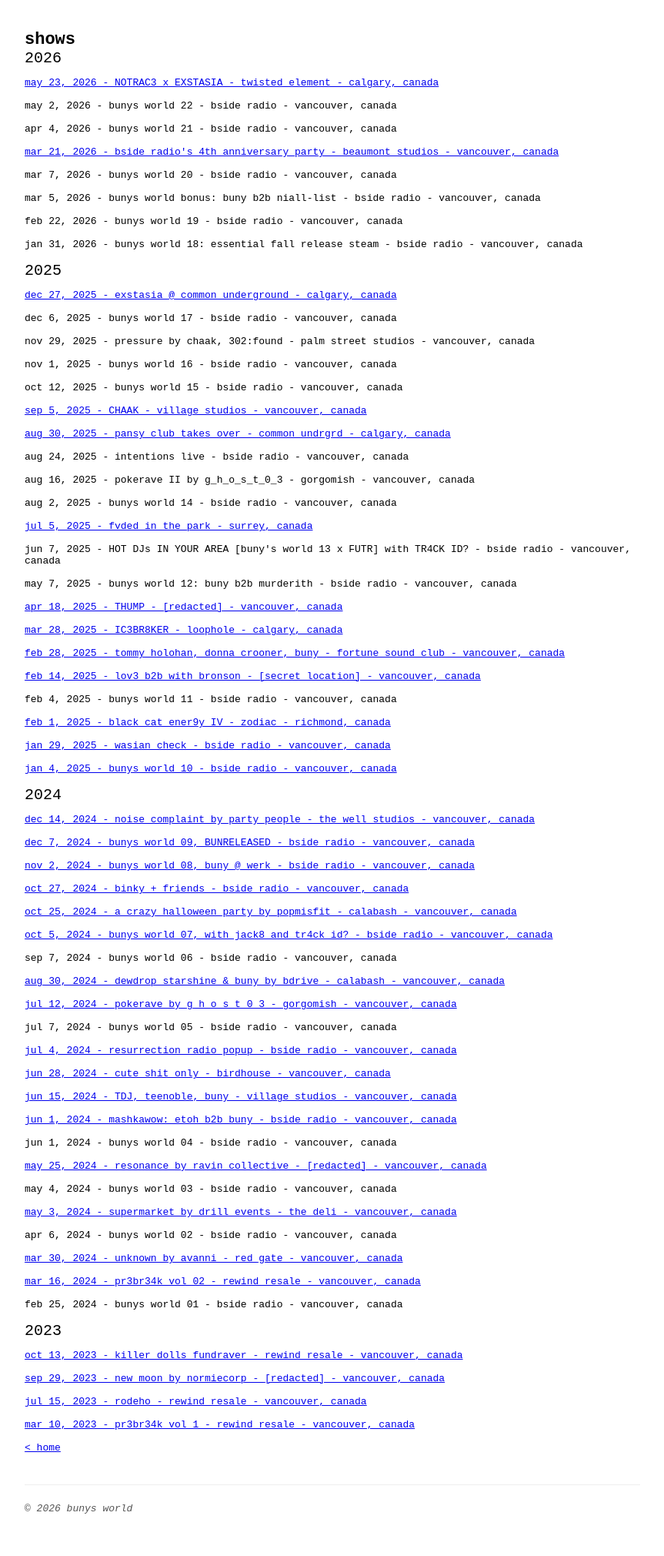
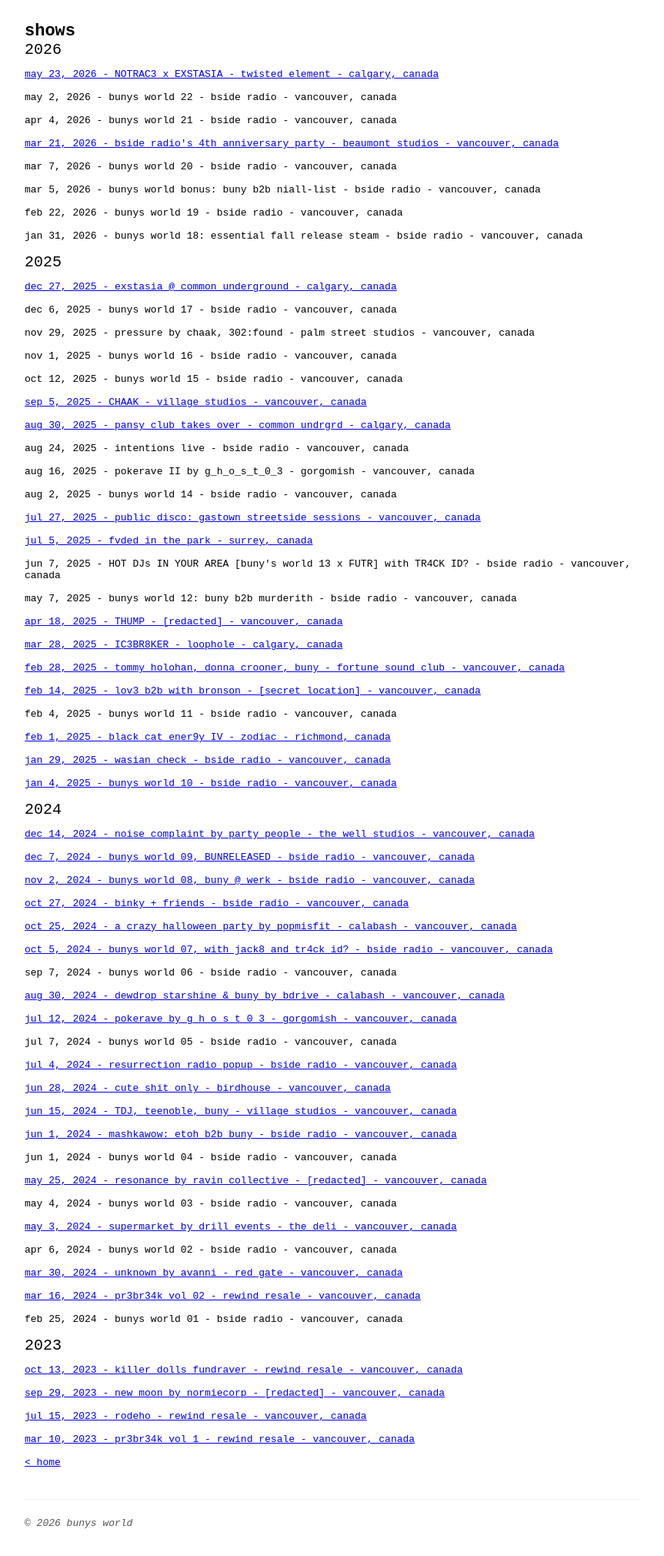
Before and after one commit to 746a70/buny, a Jekyll site: the page built from shows.md, in a window 1280 px wide. Shown: the whole page at 77% size, without its empty margins (208-1071 px from the left). Built offline with Jekyll 4.4.1, drawn with Linux system fonts in a browser that asks for light colours.

Commit message:
show update

```diff
--- a/_data/shows.yml
+++ b/_data/shows.yml
@@ -88,6 +88,11 @@
   location: vancouver, canada
   kind: listen
   link: ""
+- title: "public disco: gastown streetside sessions"
+  date: 2025-07-27
+  location: vancouver, canada
+  kind: tickets
+  link: "https://www.instagram.com/p/DKs9zBhS27L/?img_index=1"
 - title: "fvded in the park"
   date: 2025-07-05
   location: surrey, canada
```
